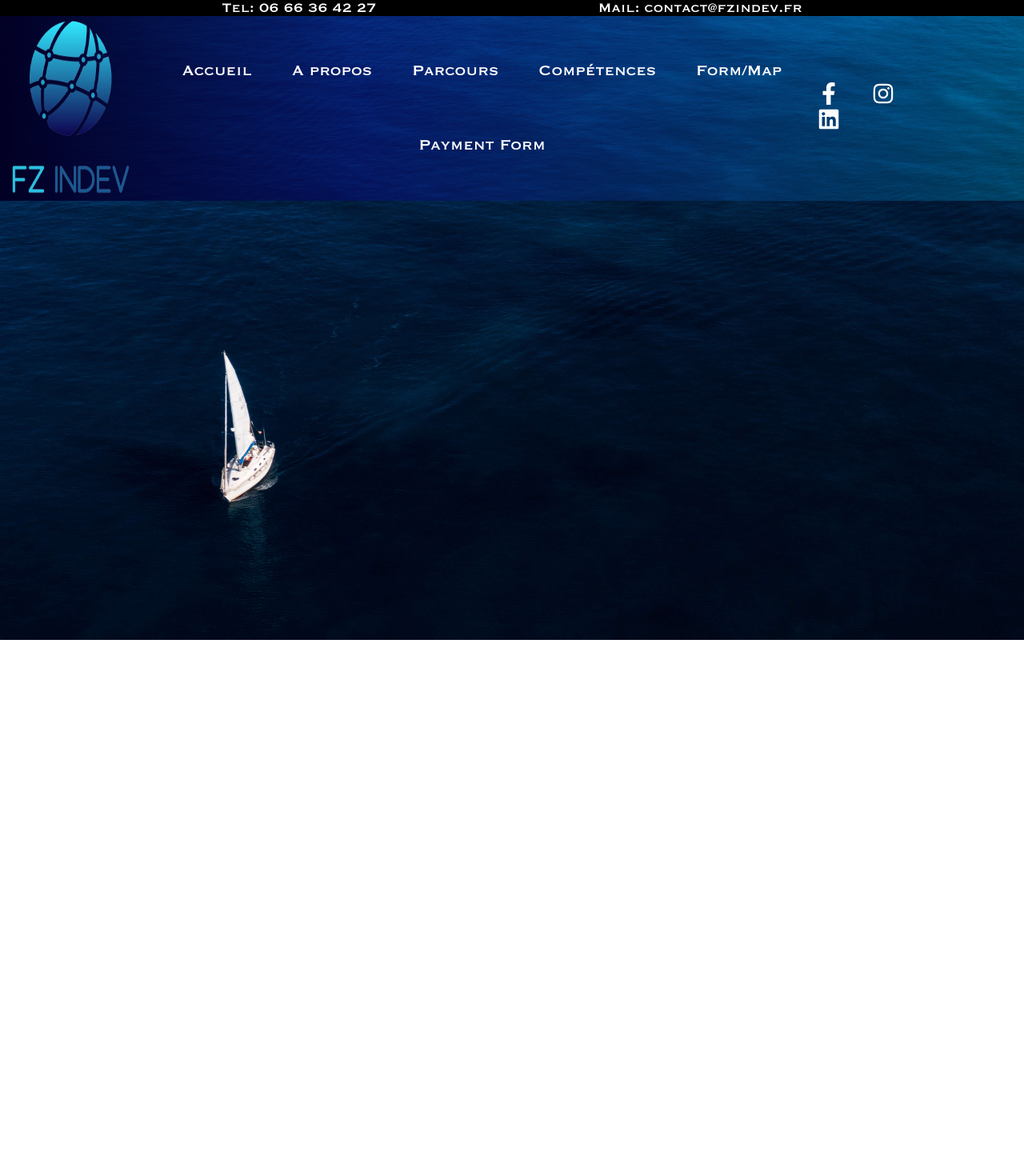
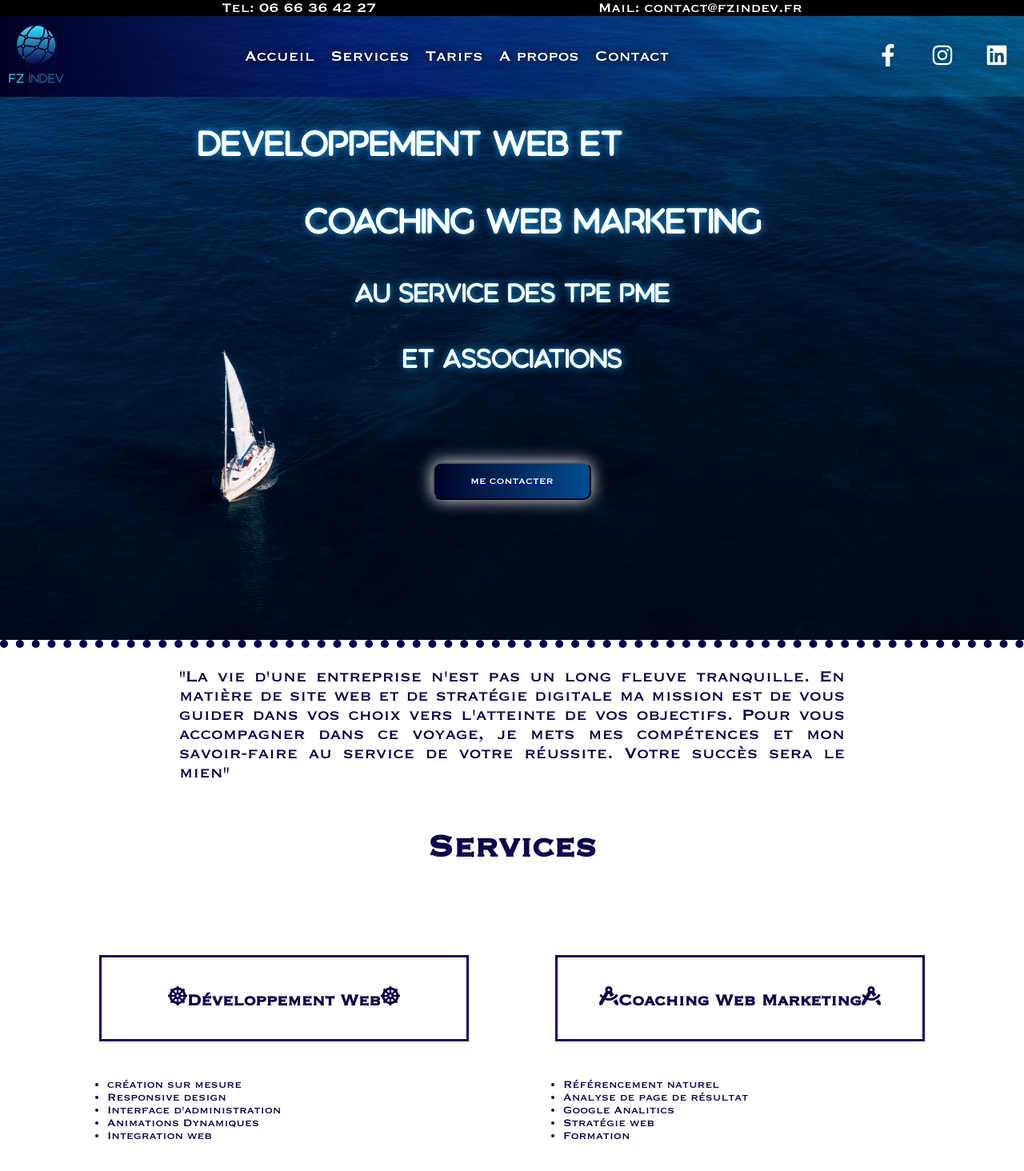
Before and after one commit to Christellefz/fz-indev, a React (Create React App) app: page / in a window 1280 px wide. Shown: the top 1464 px of the page at 80% size. Before the commit the page ends 800 px from the top, so only its background shows below. Built offline with nearby package versions, Linux system fonts and the light colour scheme.

Commit message:
ajout service et bouton

```diff
--- a/src/App.css
+++ b/src/App.css
@@ -7,13 +7,15 @@
     src: url("./components/assets/font/Copperplate.ttf");
   }
 body{
-    padding:0;
-    Margin:0;
-    background-image:url(./components/assets/images/voilier\ .jpg) ;
-    background-repeat: no-repeat;
-    background-size:100vw 100vh;
-    position:fixed;
-    z-index: -1;
-
-
+    padding:0 ;
+    Margin:0 ;
 }
+.landingView{
+  height:100vh;
+  width:100vw;
+  background-image:url(./components/assets/images/voilier.jpg) ;
+  background-size:100vw 100vh;
+  background-repeat:no-repeat;
+  z-index: -1;
+  height:100vh;
+}
--- a/src/App.js
+++ b/src/App.js
@@ -1,11 +1,17 @@
 import './App.css'
 
+import Catchphrase from './components/Catchphrase'
 import Navbar from './components/Navbar'
+import Services from './components/Services'
 
 const App = () => {
   return (
     <div className='App'>
-      <Navbar />
+      <div className='landingView'>
+        <Navbar />
+        <Catchphrase />
+      </div>
+      <Services />
     </div>
   )
 }
--- /dev/null
+++ b/src/components/Catchphrase.css
@@ -0,0 +1,85 @@
+.catchphrase-container{
+    display: flex;
+    align-content:center !important;
+    flex-flow:column nowrap;
+    color: rgb(255, 255, 255);
+    font-family: Aquatico;
+    font-size:1.5vw;
+    padding: 10vh ;
+    text-align: center;
+    overflow: visible;
+    position: relative;
+    top: 50px;
+
+}
+.catchphrase-first{
+text-shadow:rgb(21, 154, 231) 1px 0 10px;
+position: relative;
+left:-10vw;
+}
+.catchphrase-second{
+    position: relative;
+    left :2vw;
+    text-shadow:rgb(21, 154, 231) 1px 0 10px;
+}
+.catchphrase-third{
+    text-shadow:rgb(21, 154, 231) 1px 0 10px;
+
+}
+.tracking-in-contract {
+	-webkit-animation: tracking-in-contract 3s cubic-bezier(0.215, 0.610, 0.355, 1.000) 0.8s both;
+	        animation: tracking-in-contract 3s cubic-bezier(0.215, 0.610, 0.355, 1.000) 0.8s both;
+}
+@-webkit-keyframes tracking-in-contract {
+    0% {
+      letter-spacing: 1em;
+      opacity: 0;
+    }
+    40% {
+      opacity: 0.6;
+    }
+    100% {
+      letter-spacing: normal;
+      opacity: 1;
+    }
+  }
+  @keyframes tracking-in-contract {
+    0% {
+      letter-spacing: 1em;
+      opacity: 0;
+    }
+    40% {
+      opacity: 0.6;
+    }
+    100% {
+      letter-spacing: normal;
+      opacity: 1;
+    }
+  }
+.contact-button {
+  display: flex;
+  justify-content: center;
+  margin:auto;
+  text-decoration: none;
+}
+.btn-grad {background-image: linear-gradient(to right, #000428 0%, #004e92  51%, #000428  100%)}
+.btn-grad {
+     margin: 60px;
+     padding: 15px 45px;
+     text-align: center;
+     text-transform: uppercase;
+     transition: 0.5s;
+     background-size: 200% auto;
+     color: white;
+     box-shadow: 0 0 20px #eee;
+     border-radius: 10px;
+     display: block;
+     font-family: copperplate;
+     font-size: 0.8em;
+   }
+
+   .btn-grad:hover {
+     background-position: right center; /* change the direction of the change here */
+     color: #fff;
+     text-decoration: none;
+   }
--- /dev/null
+++ b/src/components/Catchphrase.js
@@ -0,0 +1,30 @@
+import './Catchphrase.css'
+
+import { Link } from 'react-router-dom'
+
+const Catchphrase = () => {
+  return (
+    <>
+      <div className='catchphrase-container'>
+        <h1 className='catchphrase-first tracking-in-contract '>
+          Developpement Web et
+        </h1>
+        <h1 className='catchphrase-second tracking-in-contract '>
+          Coaching web Marketing
+        </h1>
+        <h2 className='catchphrase-third tracking-in-contract '>
+          Au service des TPE PME
+        </h2>
+        <h2 className='catchphrase-third tracking-in-contract '>
+          et associations
+        </h2>
+      </div>
+      <div className='contact-button'>
+        <Link to='/'>
+          <button className='btn-grad'>Me Contacter</button>
+        </Link>
+      </div>
+    </>
+  )
+}
+export default Catchphrase
--- a/src/components/Navbar.css
+++ b/src/components/Navbar.css
@@ -1,9 +1,12 @@
 .nav-container{
+    z-index: 1;
     display: flex;
     flex-direction: column !important;
-    position:sticky;
+    position:fixed;
     top: 0px;
     flex-wrap: wrap;
+    box-sizing: content-box;
+    width: 100%;
 }
 .nav-contact{
     display: flex;
@@ -16,6 +19,7 @@
 }
 .nav-core{
     display: flex;
+    justify-content: space-between;
     background: rgb(2,0,36);
     background: linear-gradient(90deg, rgba(2,0,36,1) 0%, rgba(9,9,121,0.5) 35%, rgba(0,212,255,0.2) 100%);
     min-width: 100vw;
@@ -23,27 +27,29 @@
 }
 .navlist{
     display: flex;
-    justify-content: space-around;
     flex-direction: row;
     list-style: none;
-    min-width: 60vw;
+    min-width: 50vw;
     font-size: 1.4em ;
+    text-shadow: rgb(1, 7, 10) 1px 0 10px;
     flex-wrap: wrap;
+    margin:0;
 
 }
 
 .link{
-    margin:20px auto;
+    margin:10px ;
     font-family: Copperplate;
     color :white;
     text-decoration: none;
     text-decoration: none;
 }
 .logo{
-   max-width: 10vw;
-   min-width:150px;
-    height: auto;
-    margin-left: 1vw;
+    width:70px;
+
+    margin-left: auto;
+    margin-right: auto;
+    align-items: center;
 }
 .socialMediaIcon{
     color :white;
@@ -62,9 +68,10 @@
     justify-content:space-between;
 }
 .navli{
-    padding:15px;
+
 }
 .navItems{
     display:flex;
     align-self:center;
+    margin:0;
 }
--- a/src/components/Navbar.js
+++ b/src/components/Navbar.js
@@ -13,27 +13,26 @@ const Navbar = () => {
         <span className='nav-contact-item'>Mail: contact@fzindev.fr</span>
       </div>
       <div className='nav-core'>
-        <img className='logo' alt='logo de fz indev' src={Logo} />
+            <Link exact to='/' className='link'>
+              <img className='logo' alt='logo de fz indev' src={Logo} />
+            </Link>
         <div className='navAndSocial'>
           <nav className='navItems'>
             <ul className='navlist'>
               <Link exact to='/' className='link'>
                 <li className='navli'>Accueil</li>
               </Link>
+              <Link to='/' className='link'>
+                <li className='navli'>Services</li>
+              </Link>
+              <Link to='/tarifs' className='link'>
+                <li className='navli'>Tarifs</li>
+              </Link>
               <Link to='/about' className='link'>
                 <li className='navli'>A propos</li>
               </Link>
-              <Link to='/ProBackground' className='link'>
-                <li className='navli'>Parcours</li>
-              </Link>
-              <Link to='/skills' className='link'>
-                <li className='navli'>Compétences</li>
-              </Link>
               <Link to='/contact' className='link'>
-                <li className='navli'>Form/Map</li>
-              </Link>
-              <Link to='/don' className='link'>
-                <li className='navli'>Payment Form</li>
+                <li className='navli'>Contact</li>
               </Link>
             </ul>
           </nav>
--- /dev/null
+++ b/src/components/Services.css
@@ -0,0 +1,36 @@
+.services-container{
+    color:rgb(13,5,81);
+    font-family:Copperplate;
+    display: flex;
+    flex-direction: column;
+    align-items: center;
+    border-top: 10px dotted rgb(1, 1, 87);
+}
+.first-comment{
+    width:65%;
+    text-align:justify;
+    font-size:1.5rem;
+}
+.services-main-title{
+    font-size: 3rem;
+}
+.services-section{
+    display: flex;
+    flex-direction: row;
+    justify-content:space-around;
+    padding:1.5em;
+}
+.service-subtitle{
+    width: 30vw;
+    margin: 30px;
+    border:3px solid rgb(21, 1, 107);
+    padding:01.5em;
+    vertical-align:middle;
+    text-align: center;
+}
+.services-section-1st{
+    display: flex;
+    flex-direction: column;
+    justify-content:space-around;
+    padding:1.5em;
+}
--- /dev/null
+++ b/src/components/Services.js
@@ -0,0 +1,54 @@
+import './Services.css'
+
+import { FaDharmachakra, FaDraftingCompass } from 'react-icons/fa'
+
+const Services = () => {
+  return (
+    <div className='services-container'>
+      <p className='first-comment'>
+        &quot;La vie d&apos;une entreprise n&apos;est pas un long fleuve
+        tranquille. En matière de site web et de stratégie digitale ma mission
+        est de vous guider dans vos choix vers l&apos;atteinte de vos objectifs.
+        Pour vous accompagner dans ce voyage, je mets mes compétences et mon
+        savoir-faire au service de votre réussite. Votre succès sera le
+        mien&quot;
+      </p>
+      <h1 className='services-main-title'>Services</h1>
+      <section className='services-section'>
+        <div className='services-section-1st'>
+          <h2 className='service-subtitle'>
+            <FaDharmachakra />
+            Développement Web
+            <FaDharmachakra />
+          </h2>
+          <article>
+            <ul className='services-dev list'>
+              <li className='list-item'>création sur mesure</li>
+              <li className='list-item'>Responsive design</li>
+              <li className='list-item'>Interface d&apos;administration</li>
+              <li className='list-item'>Animations Dynamiques</li>
+              <li className='list-item'>Integration web</li>
+            </ul>
+          </article>
+        </div>
+        <div className='services-section-1st'>
+          <h2 className='service-subtitle'>
+            <FaDraftingCompass />
+            Coaching Web Marketing
+            <FaDraftingCompass />
+          </h2>
+          <article className='services-article'>
+            <ul className='services-dev list'>
+            <li className='list-item'>Référencement naturel</li>
+              <li className='list-item'>Analyse de page de résultat</li>
+              <li className='list-item'>Google Analitics</li>
+              <li className='list-item'>Stratégie web</li>
+              <li className='list-item'>Formation</li>
+            </ul>
+          </article>
+        </div>
+      </section>
+    </div>
+  )
+}
+export default Services
```
Also changed, not shown: src/components/assets/images/voilier .jpg (deleted), src/components/assets/images/voilier.jpg (added).
